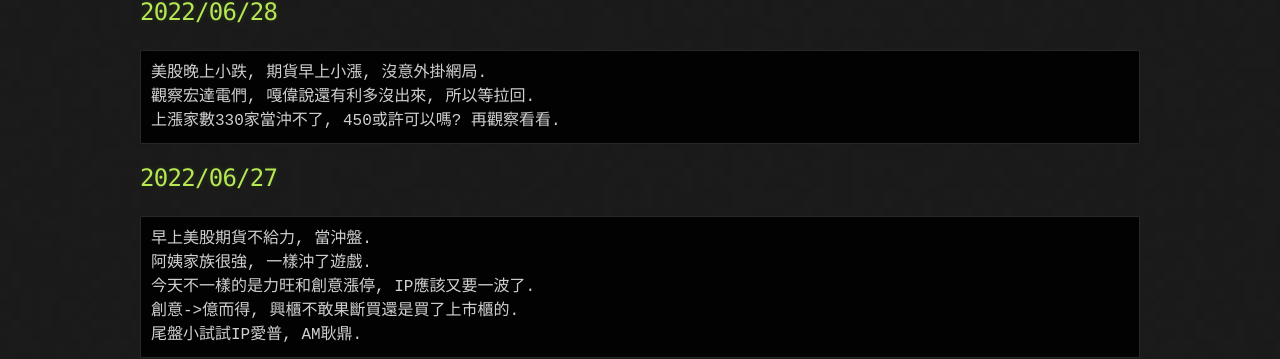
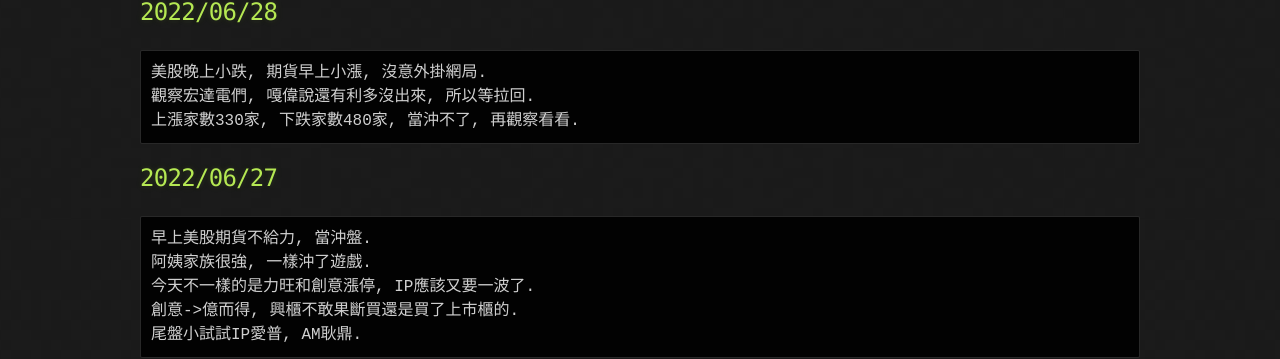
Before and after one commit to lepg5487/Stock_God, a Jekyll site: the page built from index.md, in a window 1280 px wide and 900 px high. Shown: the part 313-672 px from the top of the window. Built offline with Jekyll 4.4.1, drawn with Linux system fonts in a browser that asks for light colours; our own code applies the rules of GitHub Pages for plain Markdown files.

Commit message:
Update index.md

````diff
--- a/index.md
+++ b/index.md
@@ -10,7 +10,7 @@ layout: testlayouts
 ```
 美股晚上小跌, 期貨早上小漲, 沒意外掛網局.
 觀察宏達電們, 嘎偉說還有利多沒出來, 所以等拉回.
-上漲家數330家當沖不了, 450或許可以嗎? 再觀察看看.
+上漲家數330家, 下跌家數480家, 當沖不了, 再觀察看看.
 ```
 
 ## 2022/06/27
````
